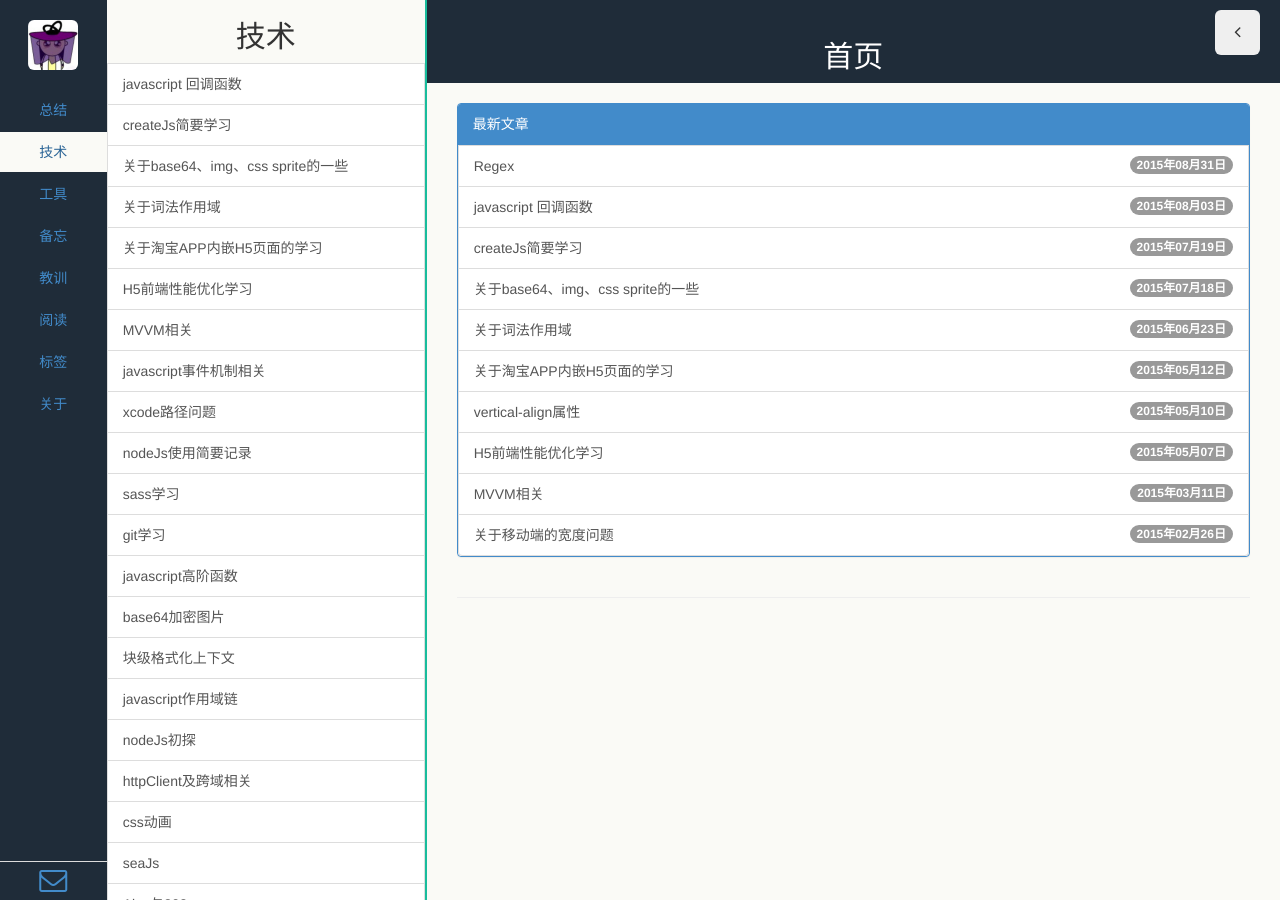
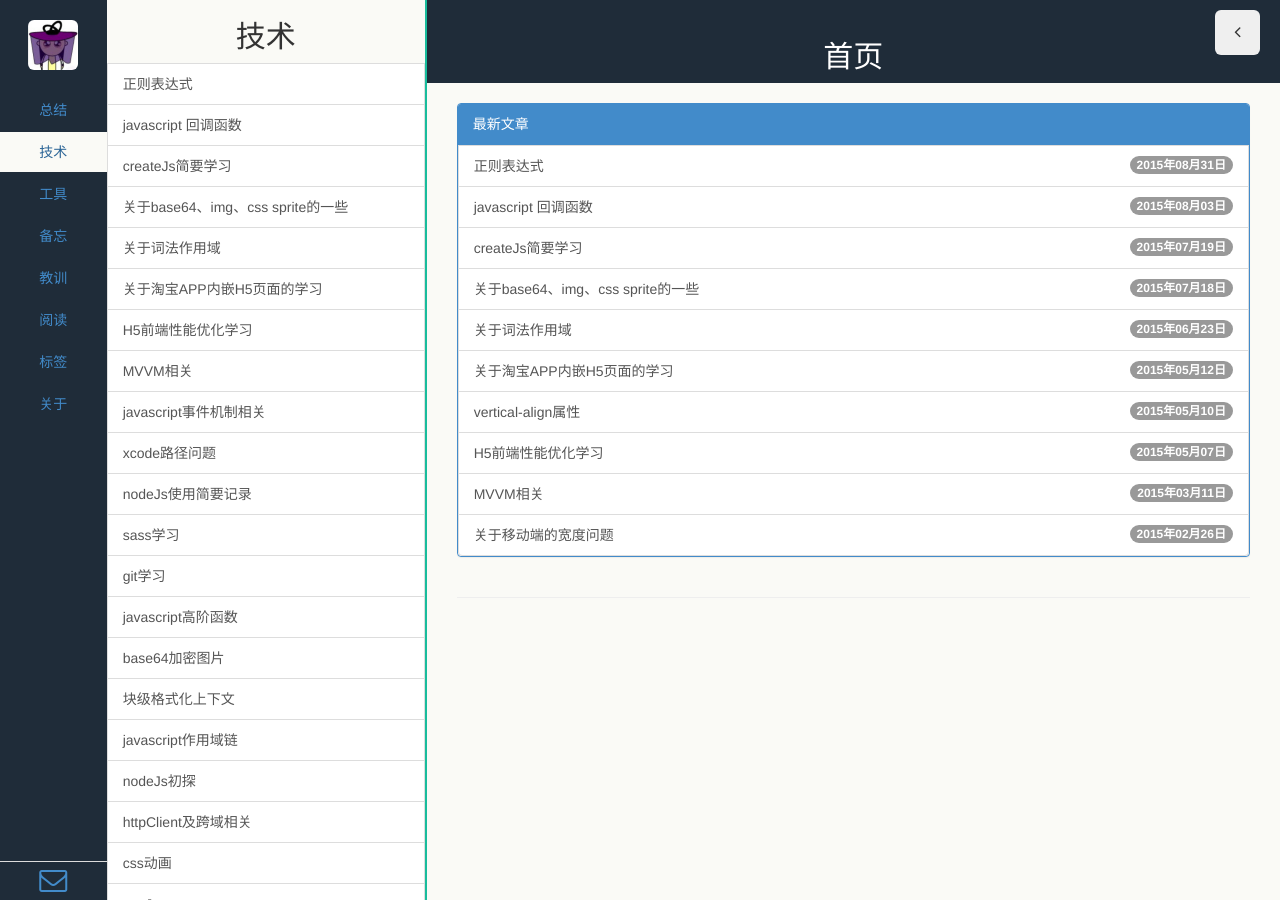
Before and after one commit to echoZQ/echo-blog, a Jekyll site: the page built from index.html, in a window 1280 px wide. Built offline with Jekyll 4.4.1, drawn with Linux system fonts in a browser that asks for light colours; Markdown is read by kramdown in place of the engine named in the settings; the list of posts is cut into pages by our own code.

Commit message:
update regex

```diff
--- a/_posts/2015-08-31-regex.md
+++ b/_posts/2015-08-31-regex.md
@@ -1,3 +1,10 @@
+---
+layout: post
+title: 正则表达式
+category: 技术
+tags: js
+---
+
 ### 什么是正则表达式(Regular Expression)
 正则表达式通常用来检索和替换那些符合某个模式(逻辑公式)的**文本**(即它是用来进行字符串操作的),通常缩写成regex.
 
```
